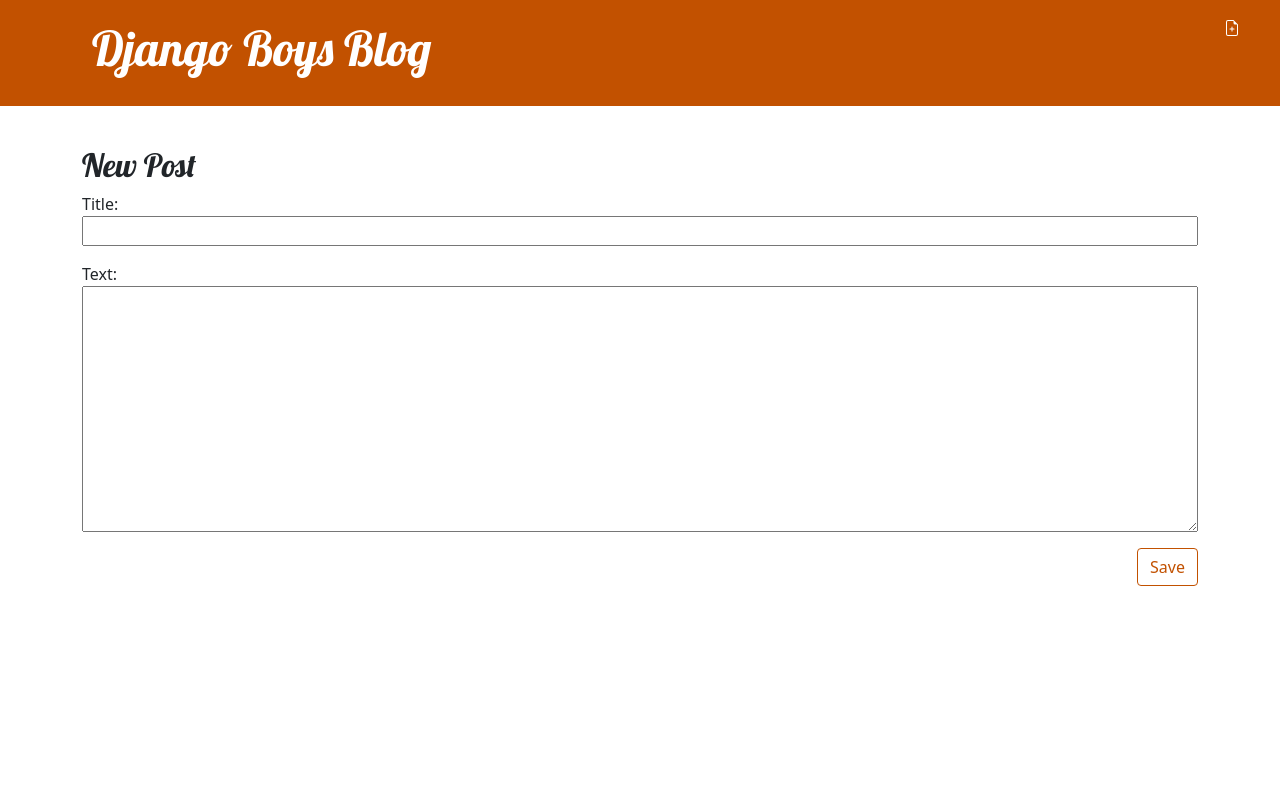
After one commit to Rainburn/django-blog, a Django app: page /blog/post/new in a window 1280 px wide. The commit adds this page. Run offline with Django 4.2, Linux system fonts and the light colour scheme; the visitor is signed in with stand-in values (Sample User, id 1).

Commit message:
add django forms

```diff
--- /dev/null
+++ b/mysite/blog/forms.py
@@ -0,0 +1,8 @@
+from django import forms
+
+from .models import Post
+
+class PostForm(forms.ModelForm):
+    class Meta:
+        model = Post
+        fields = ('title', 'text')
--- /dev/null
+++ b/mysite/blog/static/blog/css/blog.css
@@ -0,0 +1,70 @@
+.page-header {
+    background-color: #C25100;
+    margin-top: 0;
+    margin-bottom: 40px;
+    padding: 20px 20px 20px 40px;
+}
+
+.page-header h1,
+.page-header h1 a,
+.page-header h1 a:visited,
+.page-header h1 a:active {
+    color: #ffffff;
+    font-size: 36pt;
+    text-decoration: none;
+}
+
+h1,
+h2,
+h3,
+h4 {
+    font-family: 'Lobster', cursive;
+}
+
+.date {
+    color: #828282;
+}
+
+.save {
+    float: right;
+}
+
+.post-form textarea,
+.post-form input {
+    width: 100%;
+}
+
+.top-menu,
+.top-menu:hover,
+.top-menu:visited {
+    color: #ffffff;
+    float: right;
+    font-size: 26pt;
+    margin-right: 20px;
+}
+
+.post {
+    margin-bottom: 70px;
+}
+
+.post h2 a,
+.post h2 a:visited {
+    color: #000000;
+}
+
+.post > .date,
+.post > .actions {
+    float: right;
+}
+
+.btn-secondary,
+.btn-secondary:visited {
+    color: #C25100;
+    background: none;
+    border-color: #C25100;
+}
+
+.btn-secondary:hover {
+    color: #FFFFFF;
+    background-color: #C25100;
+}
--- /dev/null
+++ b/mysite/blog/templates/blog/base.html
@@ -0,0 +1,29 @@
+{% load static %}
+<html>
+    <head>
+        <title>Django Girls blog</title>
+        <link rel="stylesheet" href="https://cdn.jsdelivr.net/npm/bootstrap@5.1.3/dist/css/bootstrap.min.css" integrity="sha384-1BmE4kWBq78iYhFldvKuhfTAU6auU8tT94WrHftjDbrCEXSU1oBoqyl2QvZ6jIW3" crossorigin="anonymous">
+        <link href='//fonts.googleapis.com/css?family=Lobster&subset=latin,latin-ext' rel='stylesheet' type='text/css'>
+        <link rel="stylesheet" href="{% static 'blog/css/blog.css' %}">
+    </head>
+    <body>
+        <header class="page-header">
+            {% if user.is_authenticated %}
+            <a href="{% url 'post_new' %}" class="top-menu">
+                {% include './icons/file-earmark-plus.svg' %}
+            </a>
+            {% endif %}
+          <div class="container">
+              <h1><a href="/">Django Boys Blog</a></h1>
+          </div>
+        </header>
+        <main class="container">
+            <div class="row">
+                <div class="col">
+                {% block content %}
+                {% endblock %}
+                </div>
+            </div>
+        </main>
+    </body>
+</html>
--- /dev/null
+++ b/mysite/blog/templates/blog/post_edit.html
@@ -0,0 +1,9 @@
+{% extends "blog/base.html" %}
+{% block content %}
+<h2>New Post</h2>
+<form method="POST" class="post-form">
+{% csrf_token %}
+{{ form.as_p }}
+<button type="submit" class="save btn btn-secondary">Save</button>
+</form>
+{% endblock %}
--- a/mysite/blog/urls.py
+++ b/mysite/blog/urls.py
@@ -2,5 +2,8 @@ from django.urls import path
 from . import views
 
 urlpatterns = [
-    path("", views.post_list, name="post_list")
+    path("", views.post_list, name="post_list"),
+    path("post/<int:pk>", views.post_detail, name="post_detail"),
+    path("post/new", views.post_new, name="post_new"),
+    path("post/<int:pk>/edit", views.post_edit, name="post_edit"),
 ]
--- a/mysite/blog/views.py
+++ b/mysite/blog/views.py
@@ -1,7 +1,47 @@
-from django.shortcuts import render
+from django.shortcuts import render, get_object_or_404, redirect
 from .models import Post
+from django.utils import timezone
+from .forms import PostForm
 
 # Create your views here.
 def post_list(request):
-    posts = Post.objects.all()
+    posts = Post.objects.filter(published_date__lte=timezone.now())
     return render(request, "blog/post_list.html", {"posts": posts})
+
+
+def post_detail(request, pk):
+    post = get_object_or_404(Post, pk=pk)
+    return render(request, "blog/post_detail.html", {"post": post})
+
+
+def post_new(request):
+    if (request.method == "POST"):
+        form = PostForm(request.POST)
+        if form.is_valid():
+            post = form.save(commit=False)
+            post.author = request.user
+            post.published_date = timezone.now()
+            post.save()
+            return redirect("post_detail", pk=post.pk)
+
+    else:
+        form = PostForm()
+
+    return render(request, "blog/post_edit.html", {"form": form})
+
+
+def post_edit(request, pk):
+    post = get_object_or_404(Post, pk=pk)
+    if (request.method == "POST"):
+        form = PostForm(request.POST, instance=post)
+        if form.is_valid():
+            post = form.save(commit=False)
+            post.author = request.user
+            post.published_date = timezone.now()
+            post.save()
+            return redirect("post_detail", pk=pk)
+
+    else:
+        form = PostForm(instance=post)
+
+    return render(request, "blog/post_edit.html", {"form": form})
```
Also changed, not shown: mysite/blog/templates/blog/post_detail.html (added, +19 -0 lines), mysite/blog/templates/blog/post_list.html (+13 -17 lines), mysite/blog/templates/blog/icons/file-earmark-plus.svg (added), mysite/blog/templates/blog/icons/pencil-fill.svg (added).
